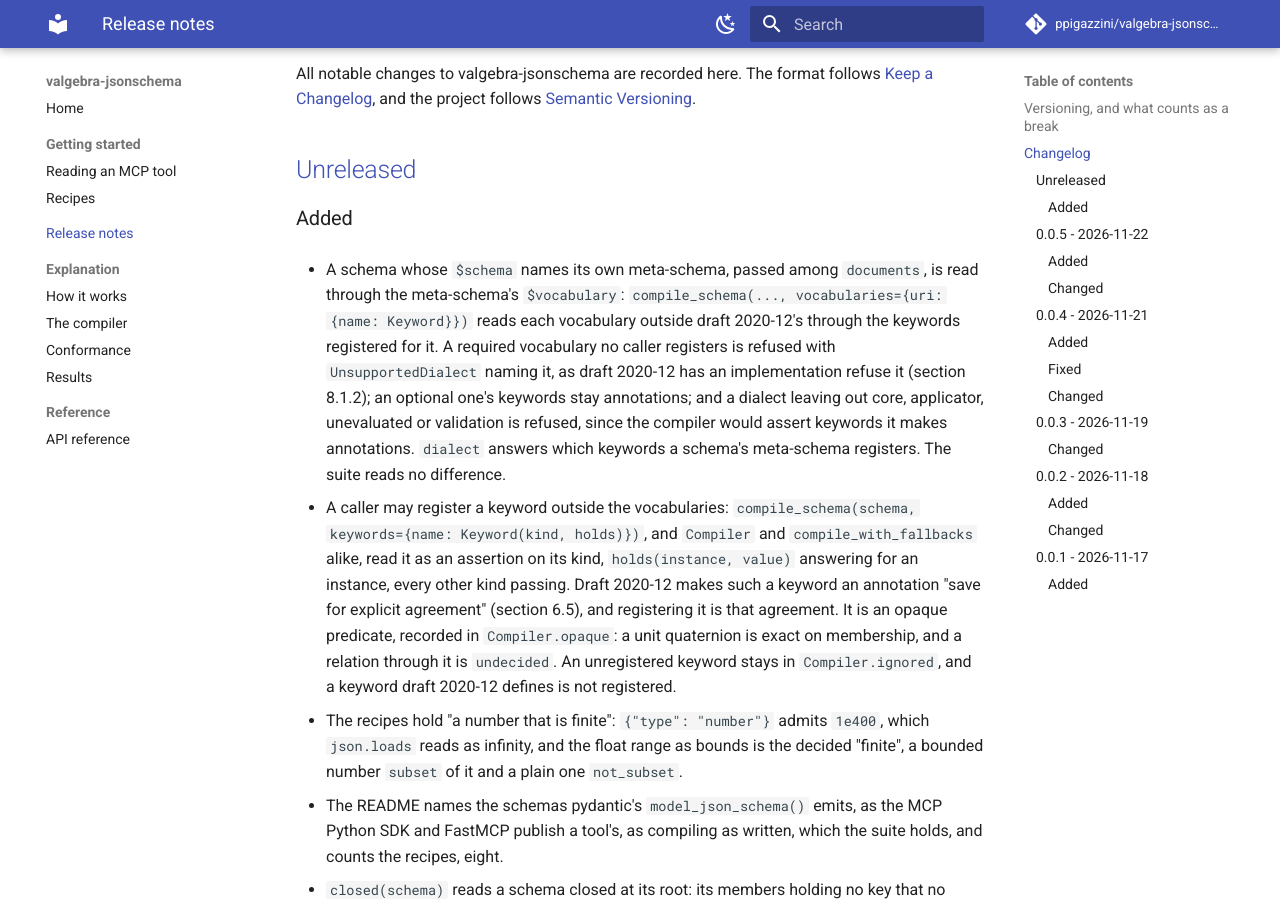
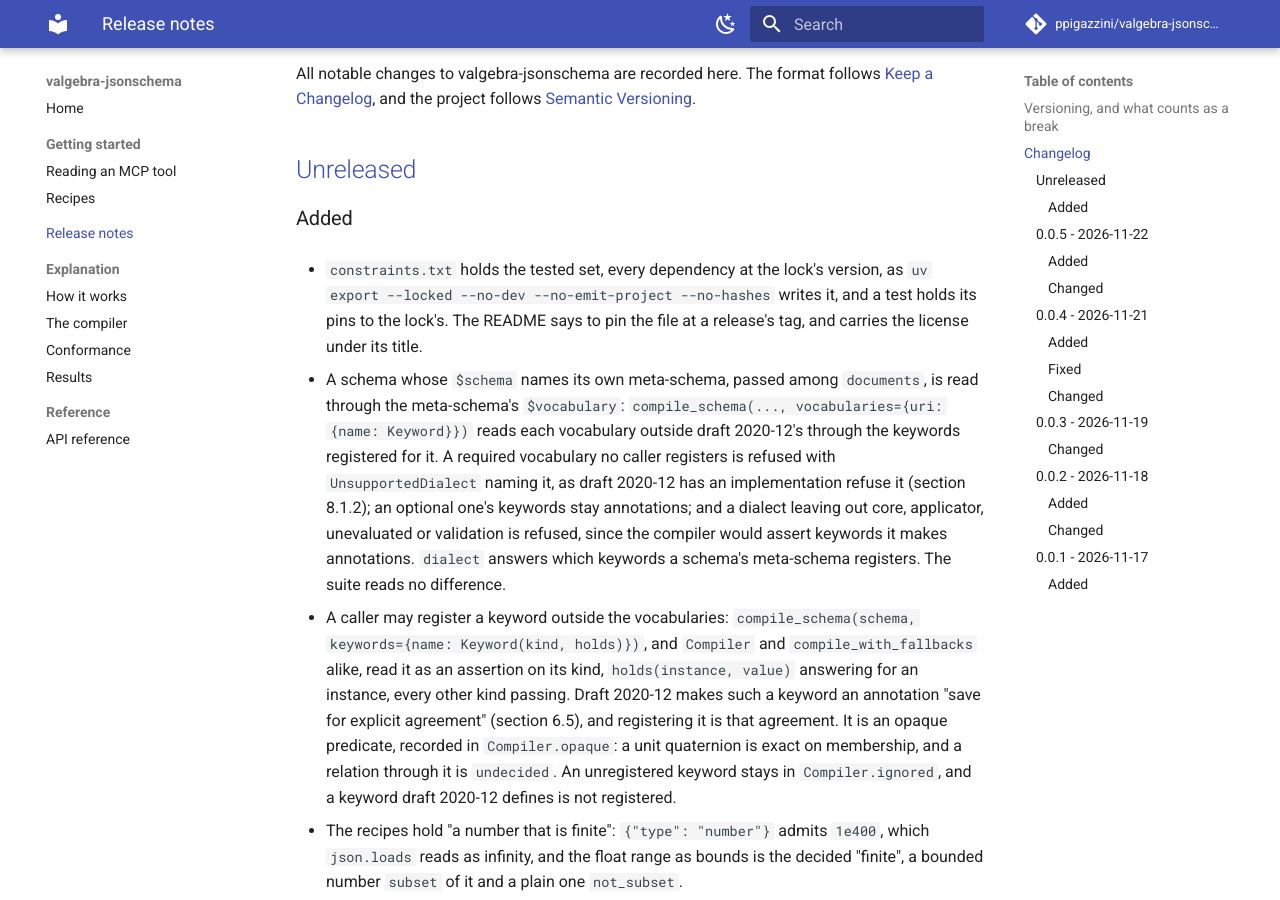
Before and after one commit to ppigazzini/valgebra-jsonschema, an MkDocs documentation site: the page built from docs/changelog.md, in a window 1280 px wide and 900 px high, scrolled down 354 px. Built offline with MkDocs 1.6.1 and Material for MkDocs 9.7.7, drawn with Linux system fonts in a browser that asks for light colours; comment, search, counter and statistics services are not loaded.

Commit message:
build: constraints.txt holds the set a release was tested with
valgebra's floor stays open, and no release named the versions its suite and studies ran
on, so a deployment on a 0.0.x stack had no set to pin; the license sat at the README's
foot.

`constraints.txt` holds every dependency at the lock's version, as `uv export --locked
--no-dev --no-emit-project --no-hashes` writes it, and
`test_the_tested_set_is_the_lock_s` holds its pins to the lock's, valgebra's among them.
The README tells a deployment to pin the file at a release's tag, and carries the
license under its title. The releasing page moves the file with the lock.

```diff
--- a/CHANGELOG.md
+++ b/CHANGELOG.md
@@ -7,6 +7,11 @@ All notable changes to valgebra-jsonschema are recorded here. The format follows
 ## [Unreleased]
 
 ### Added
+
+- `constraints.txt` holds the tested set, every dependency at the lock's version, as
+  `uv export --locked --no-dev --no-emit-project --no-hashes` writes it, and a test holds its pins
+  to the lock's. The README says to pin the file at a release's tag, and carries the license
+  under its title.
 
 - A schema whose `$schema` names its own meta-schema, passed among `documents`, is read through
   the meta-schema's `$vocabulary`: `compile_schema(..., vocabularies={uri: {name: Keyword}})`
```
Also changed, not shown: README.md (+8 -0 lines), constraints.txt (added, +8 -0 lines), docs/dev/releasing.md (+4 -1 lines), 1 other file.
